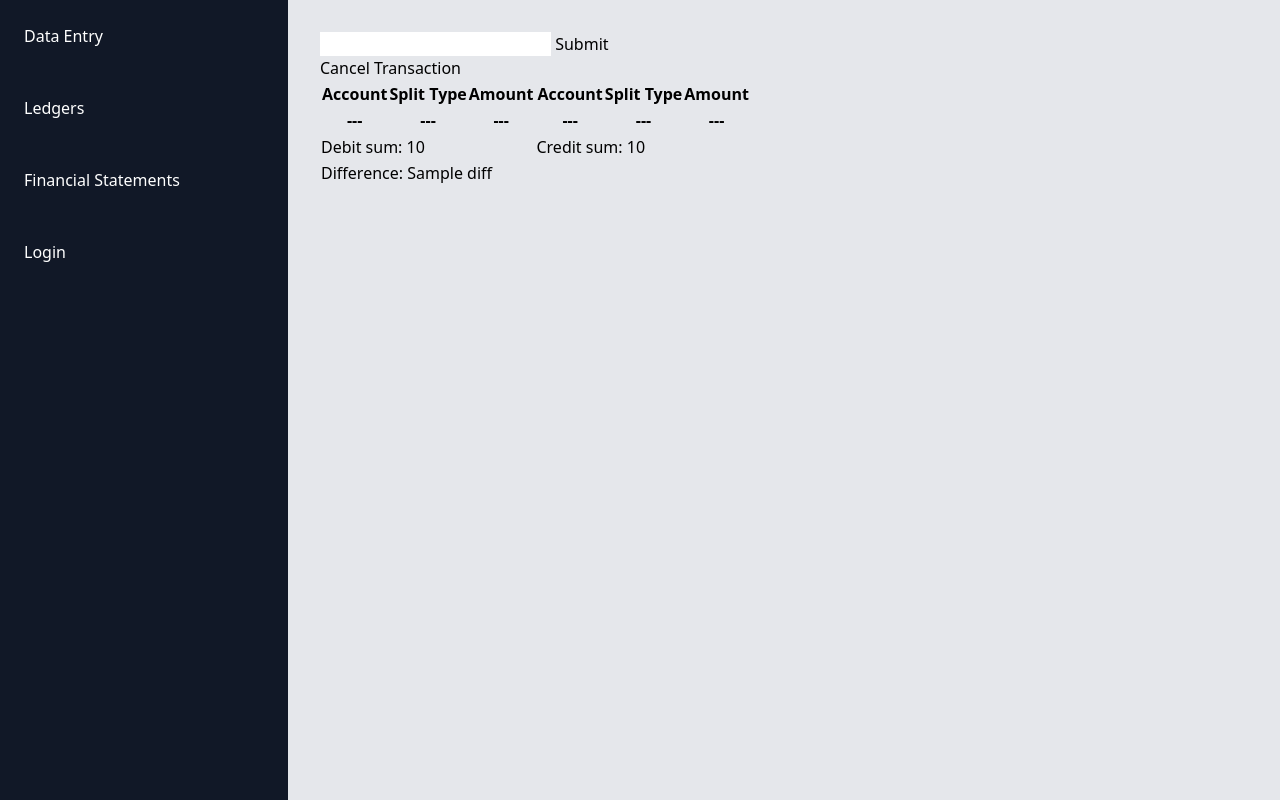
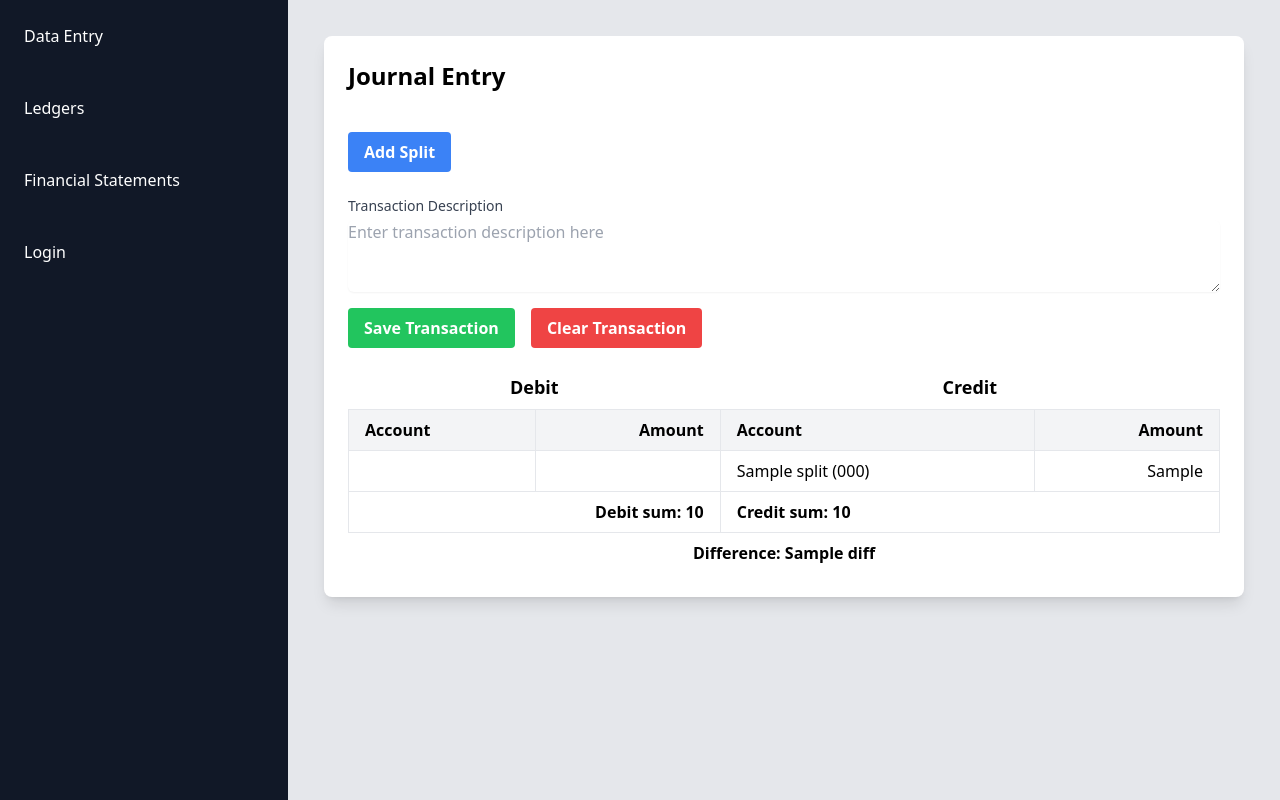
Before and after one commit to suresh466/coasv, a Django app: template data_entry/templates/data_entry/general_journal.html in a window 1280 px wide. Run offline with Django 4.2, Linux system fonts and the light colour scheme; the template is opened without the code that fills it: most values are stand-ins (such as "Sample title", 1, 10 or a date in 2020); style sheets or scripts are compiled from the project's sources.

Commit message:
FE: style journal entry interface

```diff
--- a/data_entry/templates/data_entry/general_journal.html
+++ b/data_entry/templates/data_entry/general_journal.html
@@ -1,117 +1,118 @@
 {% extends 'common_base.html' %}
-
-
-{% block common_title %}
-Data Entry
-{% endblock %}
-
+{% block common_title %}Data Entry{% endblock %}
 {% block common_body %}
-
-        <form method='POST' action='{% url "data_entry:general_journal" %}'>
-            <table>
-            {{ form.as_table }}
+    <div class="container mx-auto p-1">
+        <div class="bg-white shadow-lg rounded-lg p-6">
+            <h2 class="text-2xl font-bold mb-6">Journal Entry</h2>
+            <!-- Add Split Form -->
+            <form method="POST"
+                  action="{% url 'data_entry:general_journal' %}"
+                  class="mb-6">
                 {% csrf_token %}
-            </table>
+                <div class="flex flex-wrap -mx-3 mb-4">
+                    {% for field in form %}
+                        <div class="w-full md:w-1/3 px-3 mb-4">
+                            <label for="{{ field.id_for_label }}"
+                                   class="block text-sm font-medium text-gray-700 mb-1">{{ field.label }}</label>
+                            {% if field.field.widget.input_type == 'select' %}
+                                <select id="{{ field.id_for_label }}"
+                                        name="{{ field.html_name }}"
+                                        class="block w-full mt-1 rounded-md border-gray-300 shadow-sm focus:border-indigo-300 focus:ring focus:ring-indigo-200 focus:ring-opacity-50">
+                                    {% for choice in field.field.choices %}<option value="{{ choice.0 }}">{{ choice.1 }}</option>{% endfor %}
+                                </select>
+                            {% else %}
+                                <input type="{{ field.field.widget.input_type }}"
+                                       id="{{ field.id_for_label }}"
+                                       name="{{ field.html_name }}"
+                                       class="block bg-gray-200 w-full mt-1 rounded-md border-gray-300 shadow-sm focus:border-indigo-300 focus:ring focus:ring-indigo-200 focus:ring-opacity-50"
+                                       {% if field.field.required %}required{% endif %}>
+                            {% endif %}
+                        </div>
+                    {% endfor %}
+                </div>
+                <div>
+                    <button type="submit"
+                            class="bg-blue-500 hover:bg-blue-700 text-white font-bold py-2 px-4 rounded focus:outline-none focus:shadow-outline">
+                        Add Split
+                    </button>
+                </div>
             </form>
-
-        <form method='POST' action='{% url "data_entry:save_transaction" %}'>
-            <input id='id_desc'name='desc' type='textarea'>
-            <button id='id_submit'name='submit' type='submit'>
-                Submit
+            <!-- Transaction Description and Actions -->
+            <div class="mb-6">
+                <form method="POST"
+                      action="{% url 'data_entry:save_transaction' %}"
+                      class="space-y-4">
+                    {% csrf_token %}
+                    <div>
+                        <label for="id_desc" class="block text-sm font-medium text-gray-700 mb-1">Transaction Description</label>
+                        <textarea id="id_desc"
+                                  name="desc"
+                                  rows="3"
+                                  class="block w-full mt-1 rounded-md border-gray-300 shadow-sm focus:border-indigo-300 focus:ring focus:ring-indigo-200 focus:ring-opacity-50"
+                                  placeholder="Enter transaction description here"></textarea>
+                    </div>
+                    <div class="flex space-x-4">
+                        <button type="submit"
+                                class="bg-green-500 hover:bg-green-600 text-white font-bold py-2 px-4 rounded focus:outline-none focus:shadow-outline">
+                            Save Transaction
                         </button>
+                        <button type="button"
+                                onclick="document.getElementById('cancel-form').submit();"
+                                class="bg-red-500 hover:bg-red-600 text-white font-bold py-2 px-4 rounded focus:outline-none focus:shadow-outline">
+                            Clear Transaction
+                        </button>
+                    </div>
+                </form>
+                <form id="cancel-form"
+                      method="POST"
+                      action="{% url 'data_entry:cancel_transaction' %}"
+                      class="hidden">
                     {% csrf_token %}
                 </form>
-
-        <form method='POST' action='{% url "data_entry:cancel_transaction" %}'>
-            <button id='id_cancel_tx' name='cancel_tx' type='submit'>
-                Cancel Transaction
-            </button>
-            {% csrf_token %}
-        </form>
-
-        <!-- Wrapping table start-->
-        <table id='id_table_splits'>
+            </div>
+            <!-- Split Table -->
+            <div class="overflow-x-auto">
+                <table class="w-full border-collapse">
                     <thead>
                         <tr>
-
-        <!-- Dr table -->
-                    <th>
-                        <table id='id_dr_splits'>
-                            <thead>
-                                <tr>
-                                    <th>Account</th>
-                                    <th>Split Type</th>
-                                    <th>Amount</th>
+                            <th colspan="2" class="text-center font-bold text-lg pb-2">Debit</th>
+                            <th colspan="2" class="text-center font-bold text-lg pb-2">Credit</th>
+                        </tr>
+                        <tr class="bg-gray-100">
+                            <th class="px-4 py-2 border text-left">Account</th>
+                            <th class="px-4 py-2 border text-right">Amount</th>
+                            <th class="px-4 py-2 border text-left">Account</th>
+                            <th class="px-4 py-2 border text-right">Amount</th>
                         </tr>
                     </thead>
                     <tbody>
-
                         {% for sp in splits %}
-                                <tr>
+                            <tr class="{% cycle 'bg-white' 'bg-gray-50' %}">
                                 {% if sp.t_sp == 'dr' %}
-                                    <td>{{ sp.ac_code}}</td>
-                                    <td>{{ sp.t_sp }}</td>
-                                    <td>{{ sp.am}}</td>
-
+                                    <td class="px-4 py-2 border">{{ sp.ac_name }} ({{ sp.ac_code }})</td>
+                                    <td class="px-4 py-2 border text-right">{{ sp.am }}</td>
+                                    <td class="px-4 py-2 border"></td>
+                                    <td class="px-4 py-2 border"></td>
                                 {% else %}
-                                    <td>---</td>
-                                    <td>---</td>
-                                    <td>---</td>
+                                    <td class="px-4 py-2 border"></td>
+                                    <td class="px-4 py-2 border"></td>
+                                    <td class="px-4 py-2 border">{{ sp.ac_name }} ({{ sp.ac_code }})</td>
+                                    <td class="px-4 py-2 border text-right">{{ sp.am }}</td>
                                 {% endif %}
                             </tr>
                         {% endfor %}
-
                     </tbody>
-                        </table>
-                    </th>
-
-        <!-- Cr table -->
-                    <th>
-                        <table id='id_cr_splits'>
-                            <thead>
-                                <tr>
-                                    <th>Account</th>
-                                    <th>Split Type</th>
-                                    <th>Amount</th>
+                    <tfoot>
+                        <tr class="font-semibold">
+                            <td colspan="2" class="px-4 py-2 border text-right">Debit sum: {{ session_bals.dr_sum }}</td>
+                            <td colspan="2" class="px-4 py-2 border text-lef">Credit sum: {{ session_bals.cr_sum }}</td>
                         </tr>
-                            </thead>
-                            <tbody>
-
-                                {% for sp in splits %}
-                                <tr>
-                                    {% if sp.t_sp == 'cr' %}
-                                    <td>{{ sp.ac_code }}</td>
-                                    <td>{{ sp.t_sp }}</td>
-                                    <td>{{ sp.am }}</td>
-
-                                    {% else %}
-                                    <td>---</td>
-                                    <td>---</td>
-                                    <td>---</td>
-                                    {% endif %}
-                                </tr>
-                                {% endfor %}
-
-                            </tbody>
-                        </table>
-                    </th>
-
-            </thead>
-
-            <tfoot>
-                <tr>
-                    <td>Debit sum: {{ session_bals.dr_sum }}</td>
-                    <td>Credit sum: {{ session_bals.cr_sum }}</td>
-                </tr>
-                <tr>
-                    <td>Difference: {{ session_bals.diff }}</td>
+                        <tr class="font-semibold">
+                            <td colspan="4" class="px-4 py-2 text-center">Difference: {{ session_bals.diff }}</td>
                         </tr>
                     </tfoot>
-
                 </table>
-    <!-- end Wrapping table -->
-    </body>
-
-</html>
-
+            </div>
+        </div>
+    </div>
 {% endblock %}
```
Also changed, not shown: data_entry/views.py (+11 -3 lines). Lines whose indentation alone changed are shown as unchanged.
